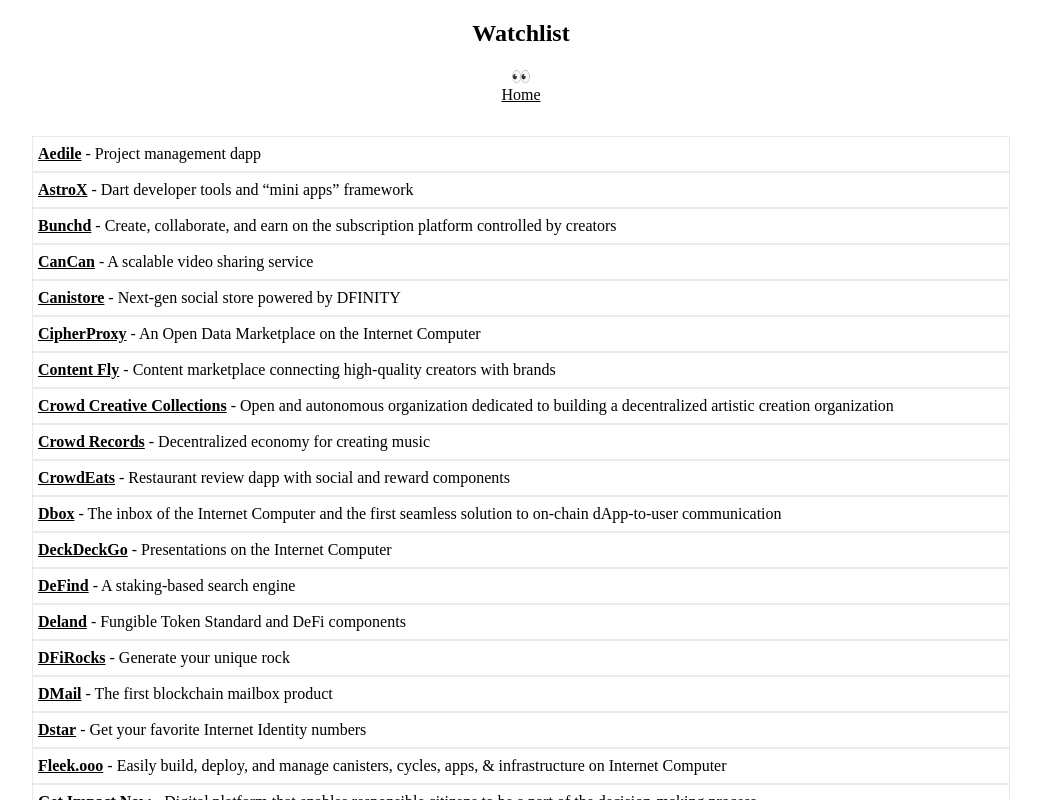
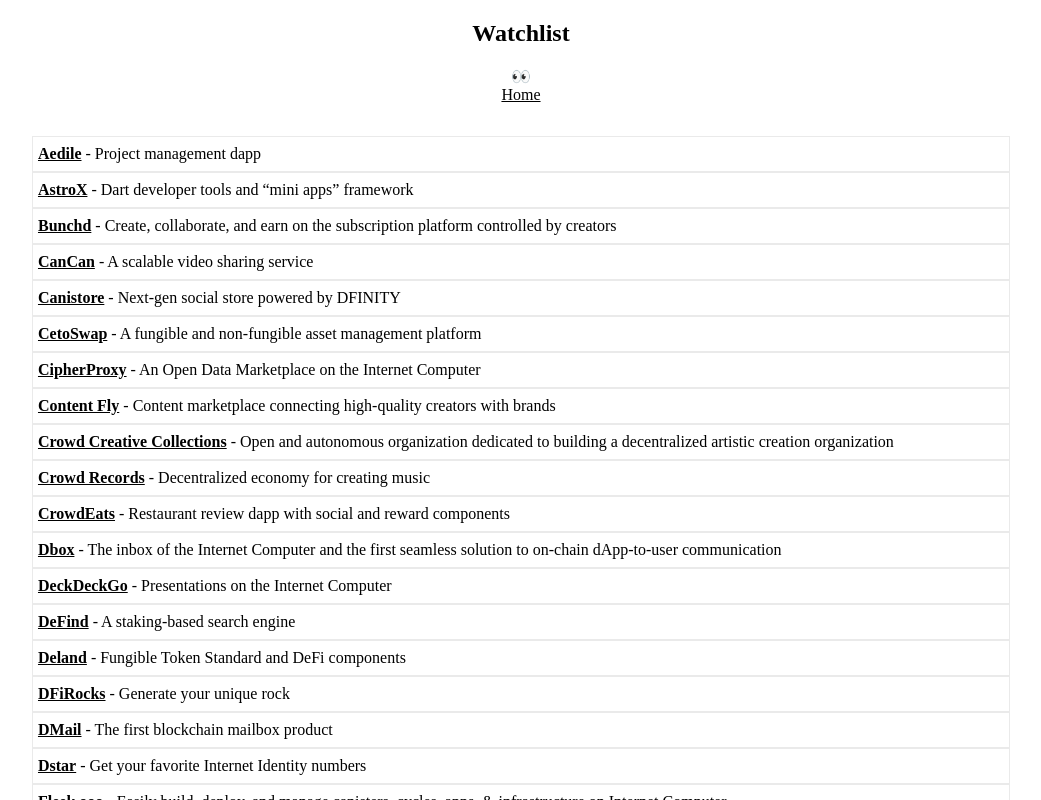
Before and after one commit to rjlucasm/ictoday, a Next.js app: page /watchlist in a window 1280 px wide. Shown: the top 800 px of the page, without its empty margins (119-1160 px from the left). Built offline with nearby package versions, Linux system fonts and the light colour scheme.

Commit message:
CetoSwap

```diff
--- a/pages/watchlist.js
+++ b/pages/watchlist.js
@@ -31,6 +31,9 @@ export default function Watchlist() {
             </div>
             <div className="pagescard">
                 <a href="https://canistore.io/" target="_blank" rel="noopener noreferrer">Canistore</a> - Next-gen social store powered by DFINITY
+            </div>
+            <div className="pagescard">
+                <a href="https://ijnlb-jiaaa-aaaah-qaesa-cai.ic0.app/" target="_blank" rel="noopener noreferrer">CetoSwap</a> - A fungible and non-fungible asset management platform
             </div>
             <div className="pagescard">
                 <a href="https://www.cipherproxy.com/" target="_blank" rel="noopener noreferrer">CipherProxy</a> - An Open Data Marketplace on the Internet Computer
```
